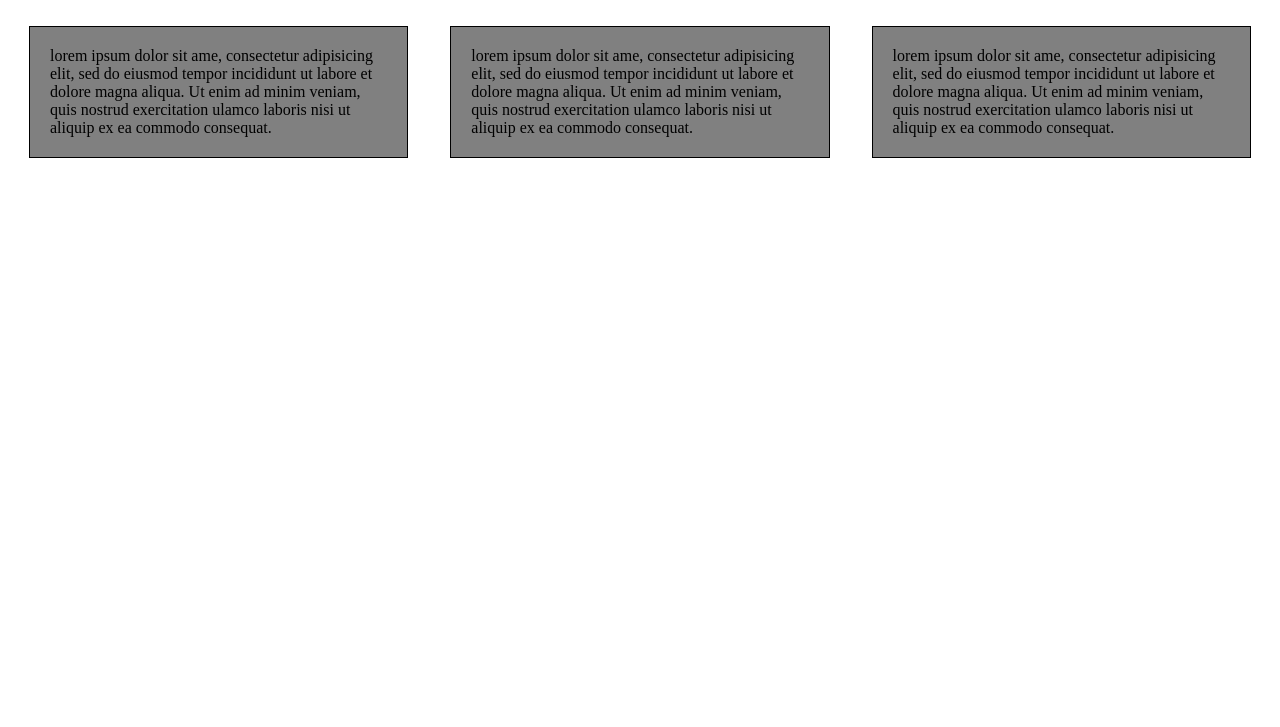
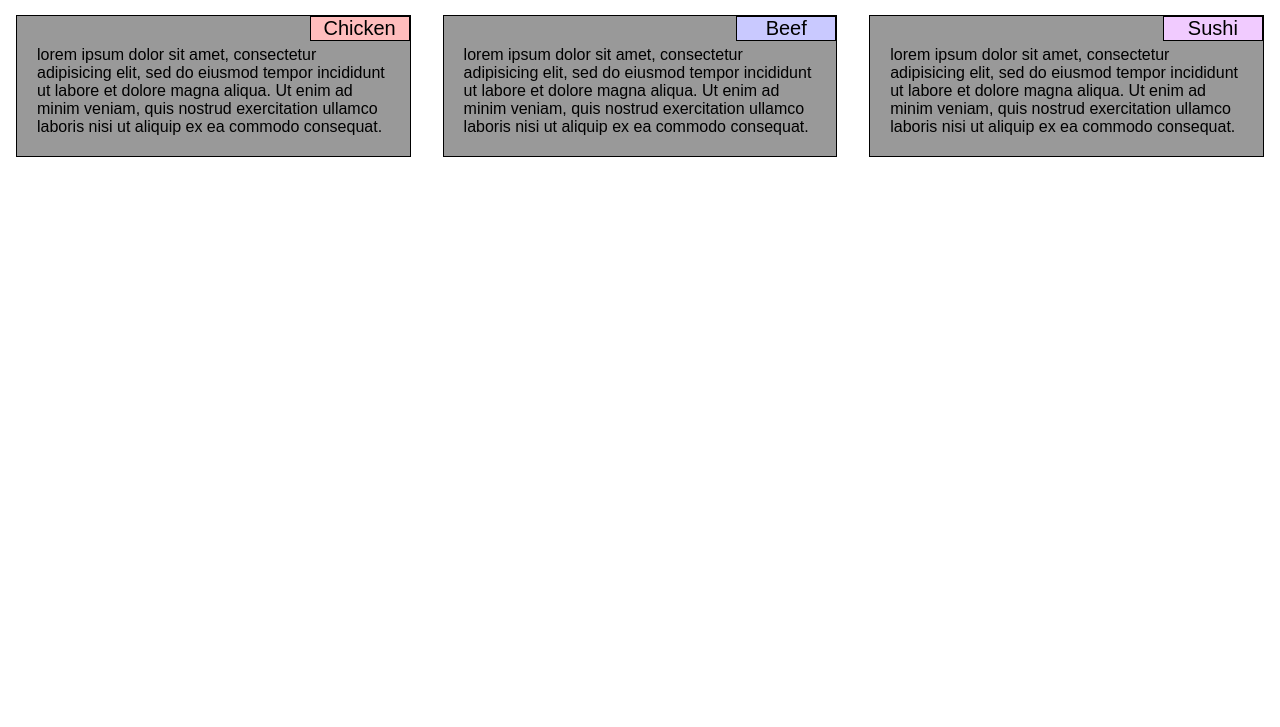
Before and after one commit to mariz99/Course-Assignments, a plain HTML site: page module2-solution/index.html in a window 1280 px wide. Shown: the part 73-800 px from the top of the page. Drawn offline with Linux system fonts and the light colour scheme.

Commit message:
modified

```diff
--- a/module2-solution/index.html
+++ b/module2-solution/index.html
@@ -9,9 +9,26 @@
 <body>
 <h1> Our Menu </h1>
 <div class="row">
-	<div class="col-lg-4 col-md-6"> <p>lorem ipsum dolor sit ame, consectetur adipisicing elit, sed do eiusmod tempor incididunt ut labore et dolore magna aliqua. Ut enim ad minim veniam, quis nostrud exercitation ulamco laboris nisi ut aliquip ex ea commodo consequat. </p></div>
-	<div class="col-lg-4 col-md-6"> <p> lorem ipsum dolor sit ame, consectetur adipisicing elit, sed do eiusmod tempor incididunt ut labore et dolore magna aliqua. Ut enim ad minim veniam, quis nostrud exercitation ulamco laboris nisi ut aliquip ex ea commodo consequat.</p></div>
-	<div class="col-lg-4 col-md-6"> <p> lorem ipsum dolor sit ame, consectetur adipisicing elit, sed do eiusmod tempor incididunt ut labore et dolore magna aliqua. Ut enim ad minim veniam, quis nostrud exercitation ulamco laboris nisi ut aliquip ex ea commodo consequat.</p></div>
+	<section class="col-lg-4 col-md-6">
+		<div id="countainer">
+			<p id="title1"> Chicken</p>
+			<p id="text">lorem ipsum dolor sit amet, consectetur adipisicing elit, sed do eiusmod tempor incididunt ut labore et dolore magna aliqua. Ut enim ad minim veniam, quis nostrud exercitation ullamco laboris nisi ut aliquip ex ea commodo consequat. </p>
+		</div>
+	</section>
+	<section class="col-lg-4 col-md-6">
+	  <div id="countainer">
+	  	   <p id = "title2">Beef</p>
+	       <p id ="text"> lorem ipsum dolor sit amet, consectetur adipisicing elit, sed do eiusmod tempor incididunt ut labore et dolore magna aliqua. Ut enim ad minim veniam, quis nostrud exercitation ullamco laboris nisi ut aliquip ex ea commodo consequat.</p>
+
+        </div>
+	</section>
+	<section class="col-lg-4 col-md-12">
+	    <div id="countainer">
+	       <p id = "title3"> Sushi </p>
+	       <p id="text"> lorem ipsum dolor sit amet, consectetur adipisicing elit, sed do eiusmod tempor incididunt ut labore et dolore magna aliqua. Ut enim ad minim veniam, quis nostrud exercitation ullamco laboris nisi ut aliquip ex ea commodo consequat.</p>
+
+        </div>
+	</section>
 </div>
 
 </body>
--- a/module2-solution/style.css
+++ b/module2-solution/style.css
@@ -1,8 +1,16 @@
 * {
 box-sizing: border-box;
+margin:0;
+padding:0;
+font-size: 100%;
 }
 h1{
 	margin-bottom: 20px;
+	font-family: sans-serif;
+    content: black;
+    margin:20px;
+    text-align: center;
+    font-size: 175%;
 
 }
 .row{
@@ -92,23 +100,49 @@ h1{
     width: 100%;
   }
  }
- p{
+ #countainer{
  	border:1px solid black;
- 	background-color: gray;
- 	margin: 20px;
- 	padding: 20px;
+ 	background-color: #999999;
+ 	margin: 15px;
+ 	font-family:sans-serif;
+    color: black;
+    position: :relative
 
-
+   }
+ #title1{
+ 	border:1px solid black;
+ 	background-color:#ffbdbd;
+ 	width: 100px;
+ 	position:relative;
+ 	float : right;
+ 	top:0;
+ 	right:0;
+ 	text-align: center;
+ 	font-size: 125%;
  }
-/*#box {
-	background-color: blue;
-	padding:10px;
-	border:1px solid black;
-	width :300px;
-    margin-top :50px;
-    overflow:auto;
+ #title2{
+ 	border:1px solid black;
+ 	background-color:#c9c9ff;
+ 	width: 100px;
+ 	position:relative;
+ 	float : right;
+ 	top:0;
+ 	right:0;
+ 	text-align: center;
+ 	font-size: 125%;
+ }
+ #title3{
+ 	border:1px solid black;
+ 	background-color:#f1cbff;
+ 	width: 100px;
+ 	position:relative;
+ 	float : right;
+ 	top:0;
+ 	right:0;
+ 	text-align: center;
+ 	font-size: 125%;
+ }
+#text{
+	padding : 20px;
+	padding-top:30px;
 }
-#content{
-	background-color: #90EE90 ;
-	border:1px;
-	}*/
```
